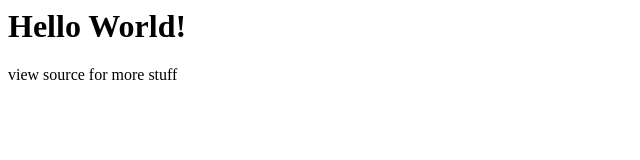
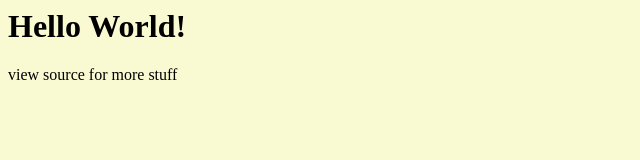
Before and after one commit to nonZero/gp-demo, a plain HTML site: page index.html in a window 1280 px wide. Shown: the whole page, without its empty margins (0-640 px from the left). Drawn offline with Linux system fonts and the light colour scheme.

Commit message:
Update style.css

```diff
--- a/style.css
+++ b/style.css
@@ -1,3 +1,3 @@
 body {
-  background: texas;
+  background: lightgoldenrodyellow;
 }
```
